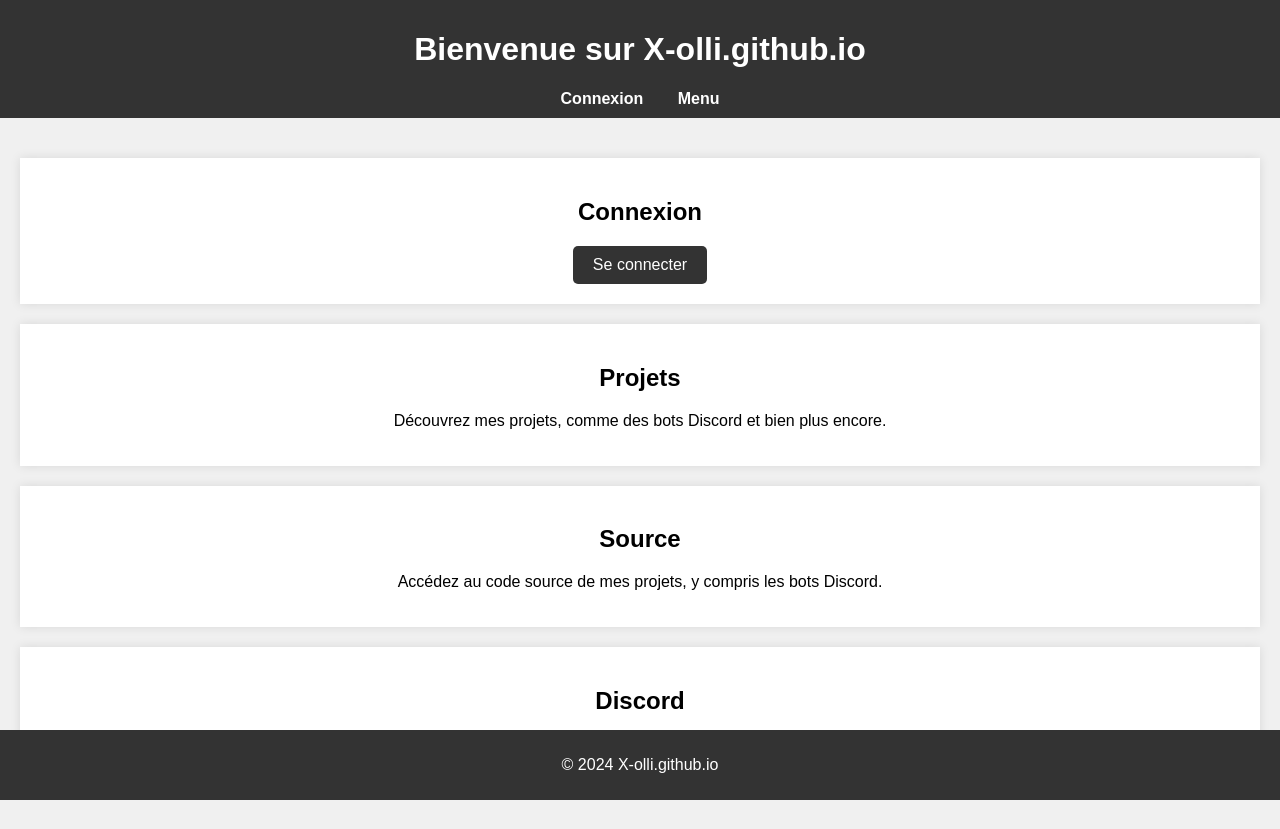
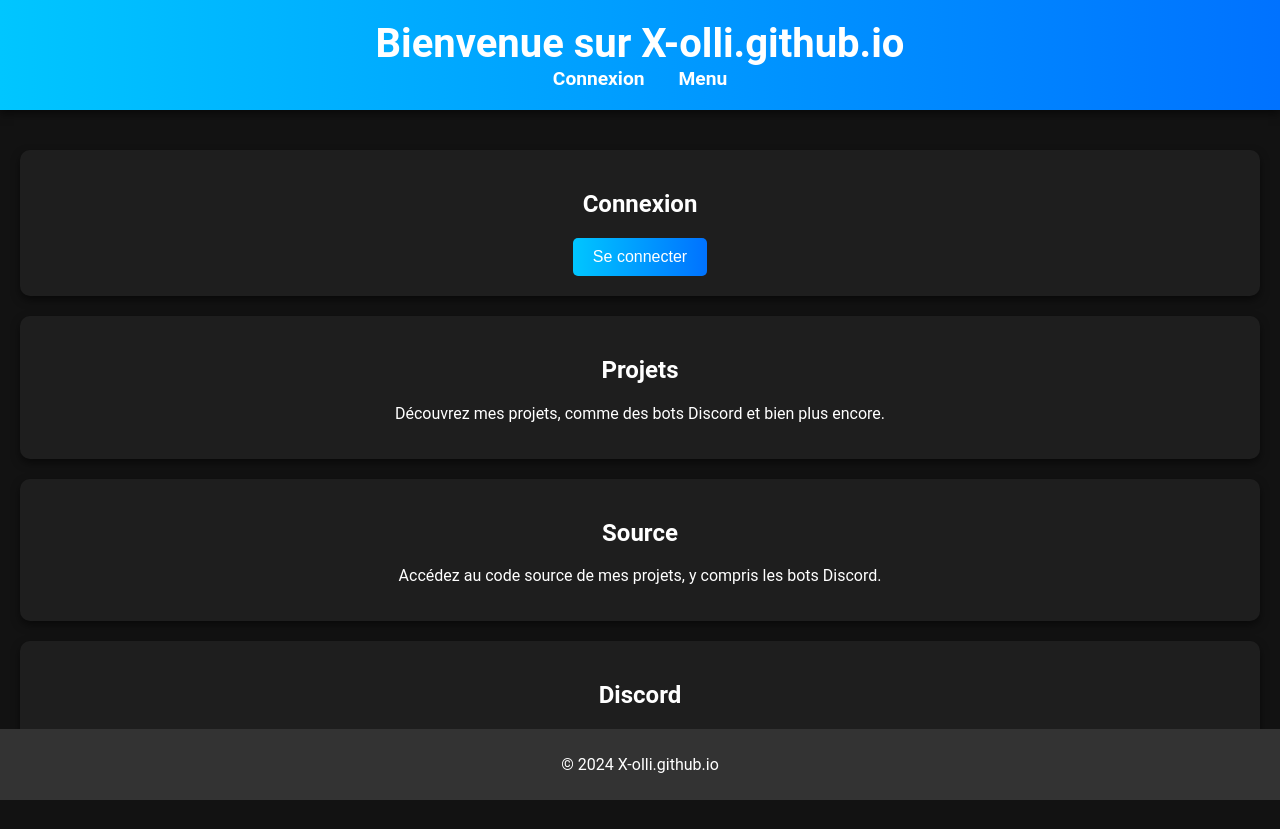
Before and after one commit to X-olli/X-olli.github.io, a plain HTML site: page index.html in a window 1280 px wide. Drawn offline with Linux system fonts and the light colour scheme.

Commit message:
Update styles.css

```diff
--- a/styles.css
+++ b/styles.css
@@ -1,15 +1,22 @@
 body {
-    font-family: Arial, sans-serif;
+    font-family: 'Roboto', sans-serif;
     margin: 0;
     padding: 0;
-    background-color: #f0f0f0;
+    background-color: #121212;
+    color: #fff;
 }
 
 header {
-    background-color: #333;
+    background: linear-gradient(90deg, #00c6ff, #0072ff);
     color: #fff;
-    padding: 10px 0;
+    padding: 20px 0;
     text-align: center;
+    box-shadow: 0 4px 8px rgba(0, 0, 0, 0.5);
+}
+
+h1 {
+    font-size: 2.5em;
+    margin: 0;
 }
 
 nav ul {
@@ -27,6 +34,7 @@
     color: #fff;
     text-decoration: none;
     font-weight: bold;
+    font-size: 1.2em;
 }
 
 .dropdown {
@@ -39,20 +47,22 @@
     position: absolute;
     background-color: #333;
     min-width: 160px;
-    box-shadow: 0px 8px 16px 0px rgba(0,0,0,0.2);
+    box-shadow: 0 8px 16px rgba(0, 0, 0, 0.5);
     z-index: 1;
+    transition: all 0.3s ease-in-out;
 }
 
 .dropdown-content a {
-    color: #fff;
+    color: #00c6ff;
     padding: 12px 16px;
     text-decoration: none;
     display: block;
     text-align: left;
+    transition: background 0.3s;
 }
 
 .dropdown-content a:hover {
-    background-color: #575757;
+    background-color: #0072ff;
 }
 
 .dropdown:hover .dropdown-content {
@@ -60,7 +70,7 @@
 }
 
 .dropdown:hover .dropbtn {
-    background-color: #575757;
+    background-color: #0072ff;
 }
 
 main {
@@ -71,22 +81,24 @@
 section {
     margin: 20px 0;
     padding: 20px;
-    background-color: #fff;
-    box-shadow: 0 0 10px rgba(0,0,0,0.1);
+    background-color: #1e1e1e;
+    box-shadow: 0 4px 8px rgba(0, 0, 0, 0.5);
+    border-radius: 10px;
 }
 
 button {
     padding: 10px 20px;
     font-size: 16px;
     cursor: pointer;
-    background-color: #333;
+    background: linear-gradient(90deg, #00c6ff, #0072ff);
     color: #fff;
     border: none;
     border-radius: 5px;
+    transition: background 0.3s;
 }
 
 button:hover {
-    background-color: #575757;
+    background: linear-gradient(90deg, #0072ff, #00c6ff);
 }
 
 footer {
```
